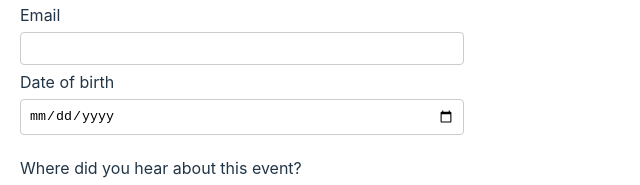
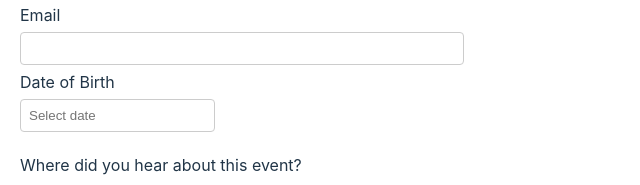
Before and after one commit to Olena1iashenko/events, a React (Vite) app: page /events/1/registration in a window 1280 px wide. Shown: the part 252-437 px from the top of the page, without its empty margins (0-640 px from the left). Built offline with nearby package versions, Linux system fonts and the light colour scheme.

Commit message:
add datepicker

```diff
--- a/package.json
+++ b/package.json
@@ -12,6 +12,7 @@
   "dependencies": {
     "axios": "^1.7.7",
     "react": "^18.3.1",
+    "react-datepicker": "^7.3.0",
     "react-dom": "^18.3.1",
     "react-intersection-observer": "^9.13.1",
     "react-router-dom": "^6.26.2"
--- a/src/components/RegistrationPage.jsx
+++ b/src/components/RegistrationPage.jsx
@@ -1,6 +1,8 @@
 import { useState } from "react";
 import { Link, useNavigate, useParams } from "react-router-dom";
 import { addNewParticipantToEvent } from "../../services/app";
+import DatePicker from "react-datepicker";
+import "react-datepicker/dist/react-datepicker.css";
 
 const RegistrationPage = () => {
   const { eventId } = useParams();
@@ -17,6 +19,13 @@
     setFormData((prevData) => ({
       ...prevData,
       [name]: value,
+    }));
+  };
+
+  const handleDateChange = (date) => {
+    setFormData((prevData) => ({
+      ...prevData,
+      dateOfBirth: date,
     }));
   };
 
@@ -72,14 +81,13 @@
           onChange={handleChange}
         />
 
-        <label htmlFor="dateOfBirth">Date of birth</label>
-        <input
-          type="date"
-          id="dateOfBirth"
-          name="dateOfBirth"
+        <label htmlFor="dateOfBirth">Date of Birth</label>
+        <DatePicker
+          selected={formData.dateOfBirth}
+          onChange={handleDateChange}
+          dateFormat="dd-MM-yyyy"
+          placeholderText="Select date"
           required
-          value={formData.dateOfBirth}
-          onChange={handleChange}
         />
 
         <p>Where did you hear about this event?</p>
```
Also changed, not shown: 2 other files (tests, documents, lock files or other folders).
